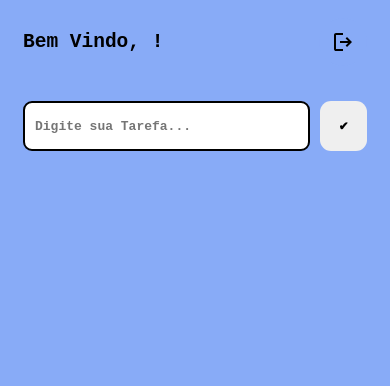
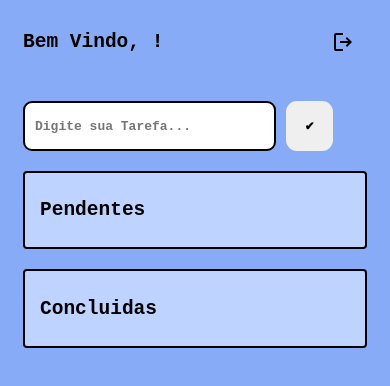
Before and after one commit to PabloVilasBoas10/Gerenciamento-de-rotina, a plain HTML site: page area-do-usuario.html in a window 390 px wide. Drawn offline with Linux system fonts and the light colour scheme.

Commit message:
adicionando div de tarefa concluida

```diff
--- a/area-do-usuario.html
+++ b/area-do-usuario.html
@@ -33,9 +33,18 @@
         </div>
 
         <div class="container">
-            <ul class="lista">
 
-            </ul>
+            <div class="pendentes">
+                <h2>Pendentes</h2>
+                <ul class="lista">
+                </ul>
+            </div>
+
+            <div class="concluidas">
+                <h2>Concluidas</h2>
+                <ul class="lista">
+                </ul>
+            </div>
         </div>
 
         <div class="div-editar-tarefa">
--- a/assets/css/criar-tarefa.css
+++ b/assets/css/criar-tarefa.css
@@ -9,11 +9,21 @@ body {
 
 body > div {
   margin: auto;
-  max-width: 70%;
 }
 
 header.info_tarefas {
   border-radius: 28px;
+}
+
+.container {
+  display: grid;
+  grid-template-columns: 1fr 1fr;
+  gap: 30px;
+  min-width: 100%;
+}
+
+.container > div {
+  border: 2px solid #000000;
 }
 
 main.conteiner_tarefas {
@@ -22,10 +32,10 @@ main.conteiner_tarefas {
 }
 
 .top {
+  max-width: 90%;
   display: flex;
+  /* margin: auto; */
   gap: 10px;
-  justify-content: space-between;
-  align-items: center;
 }
 
 .h1-nome {
@@ -82,6 +92,16 @@ li {
   justify-content: end;
   align-items: center;
   gap: 10px;
+}
+
+.concluidas,
+.pendentes {
+  background: #bed3ff;
+  max-height: auto;
+  padding: 10px 15px;
+  border-radius: 4px;
+  margin-bottom: 15px;
+  margin-top: 20px;
 }
 
 .checar-tarefa,
@@ -215,6 +235,10 @@ input:focus {
     /* margin: auto; */
     max-width: 85%;
   }
+
+  .container {
+    display: block;
+  }
 }
 
 @media (max-width: 500px) {
--- a/assets/js/criar-tarefas.js
+++ b/assets/js/criar-tarefas.js
@@ -1,6 +1,6 @@
 const inputTarefa = document.querySelector('.input-tarefa')
 const btnTarefa = document.querySelector('.btn-criar')
-const ul = document.querySelector('.lista')
+const ul = document.querySelector('.pendentes .lista')
 const sair = document.querySelector('.sair')
 const loginPage = '../../index.html'
 const h1 = document.querySelector('.h1-nome > span')
@@ -192,7 +192,9 @@ document.addEventListener('click', (e) => {
     const promptApagar = confirm("Tem certeza que deseja apagar essa tarefa?")
     if (promptApagar) {
 
-      const tarefa = document.querySelectorAll('.container > .lista > div ')
+      // const tarefa = document.querySelectorAll('.container > .lista > div ')
+
+      const tarefa = document.querySelectorAll('.container > div > .lista > div ')
 
 
       // Percorre todos os itens do localStorage
@@ -223,6 +225,16 @@ document.addEventListener('click', (e) => {
   // Evento de checar tarefa
   if (el.classList.contains('checar-tarefa')) {
     el.parentElement.parentElement.classList.toggle('tarefa-concluida')
+    const elemento = el.parentElement.parentElement
+    const concluida = document.querySelector('.concluidas .lista')
+
+    if (el.parentElement.parentElement.classList.contains('tarefa-concluida')) {
+      concluida.appendChild(elemento)
+    } else {
+      concluida.removeChild(elemento)
+      ul.appendChild(elemento)
+    }
+
   }
 
   // Evento de editar tarefa
@@ -237,7 +249,7 @@ document.addEventListener('click', (e) => {
 
     inputEditarTarefa.focus()
 
-    const tarefa = document.querySelectorAll('.container > .lista > div ')
+    const tarefa = document.querySelectorAll('.container > div > .lista > div ')
 
     // Percorre todos os itens do localStorage
     for (let i = 0; i < localStorage.length; i++) {
```
